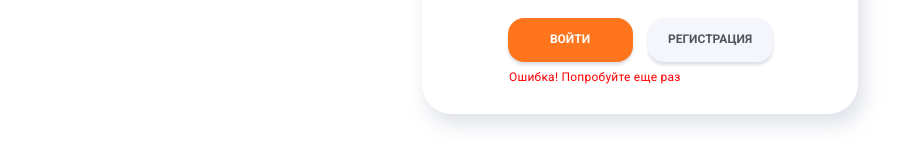
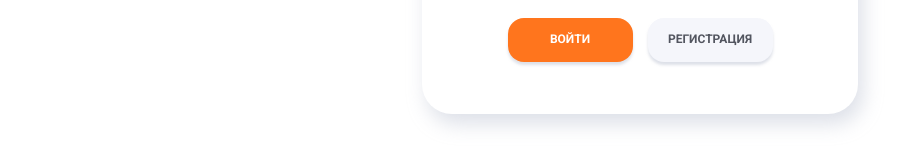
Before and after one commit to yankyrychenko/goit-react-project, a React (Create React App) app: page /authorization in a window 1280 px wide. Shown: the part 530-690 px from the top of the page, without its empty margins (0-904 px from the left). Built offline with nearby package versions, Linux system fonts and the light colour scheme.

Commit message:
Update AuthorizationForm.js

```diff
--- a/src/components/AuthorizationForm/AuthorizationForm.js
+++ b/src/components/AuthorizationForm/AuthorizationForm.js
@@ -142,7 +142,7 @@ const AuthorizationForm = () => {
           Регистрация
         </button>
       </div>
-      <p className={styles.formError}>{errorMessage()}</p>
+      <p className={styles.formError}>{error && errorMessage()}</p>
     </form>
   );
 };
```
